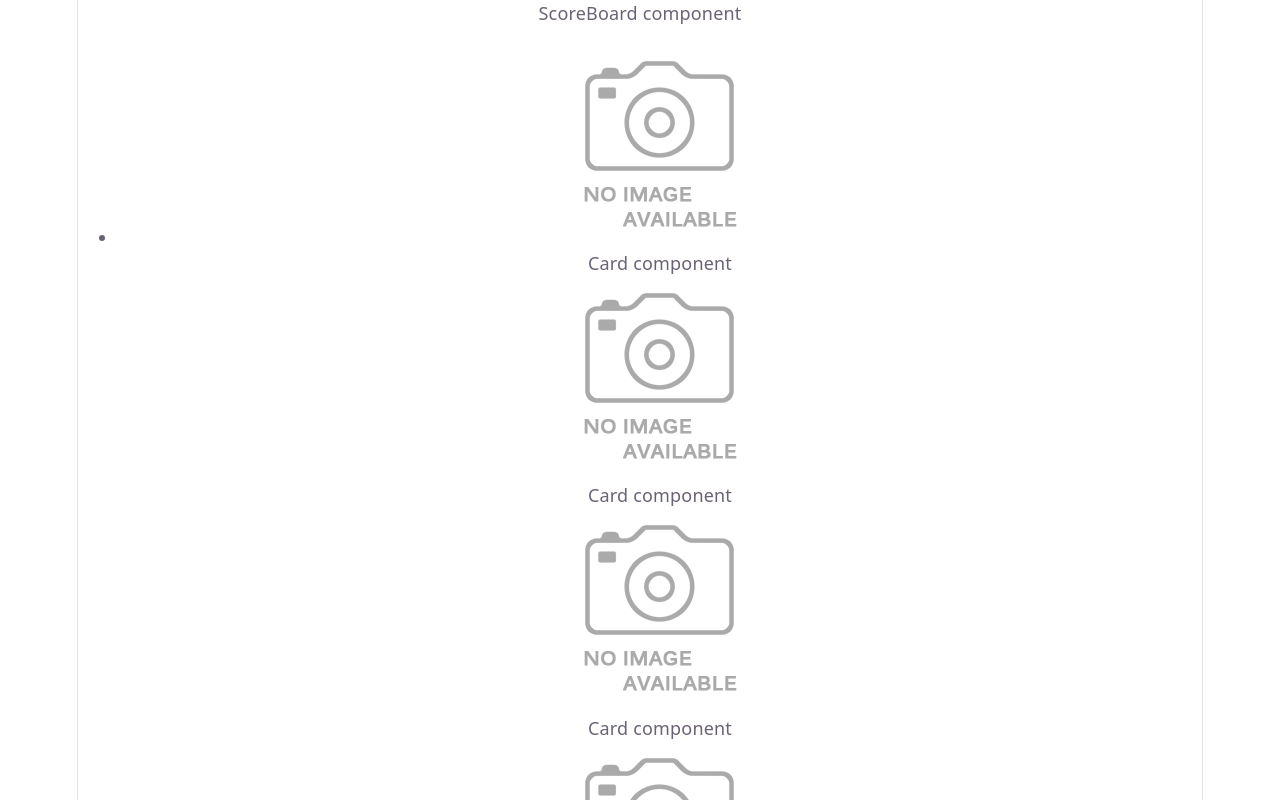
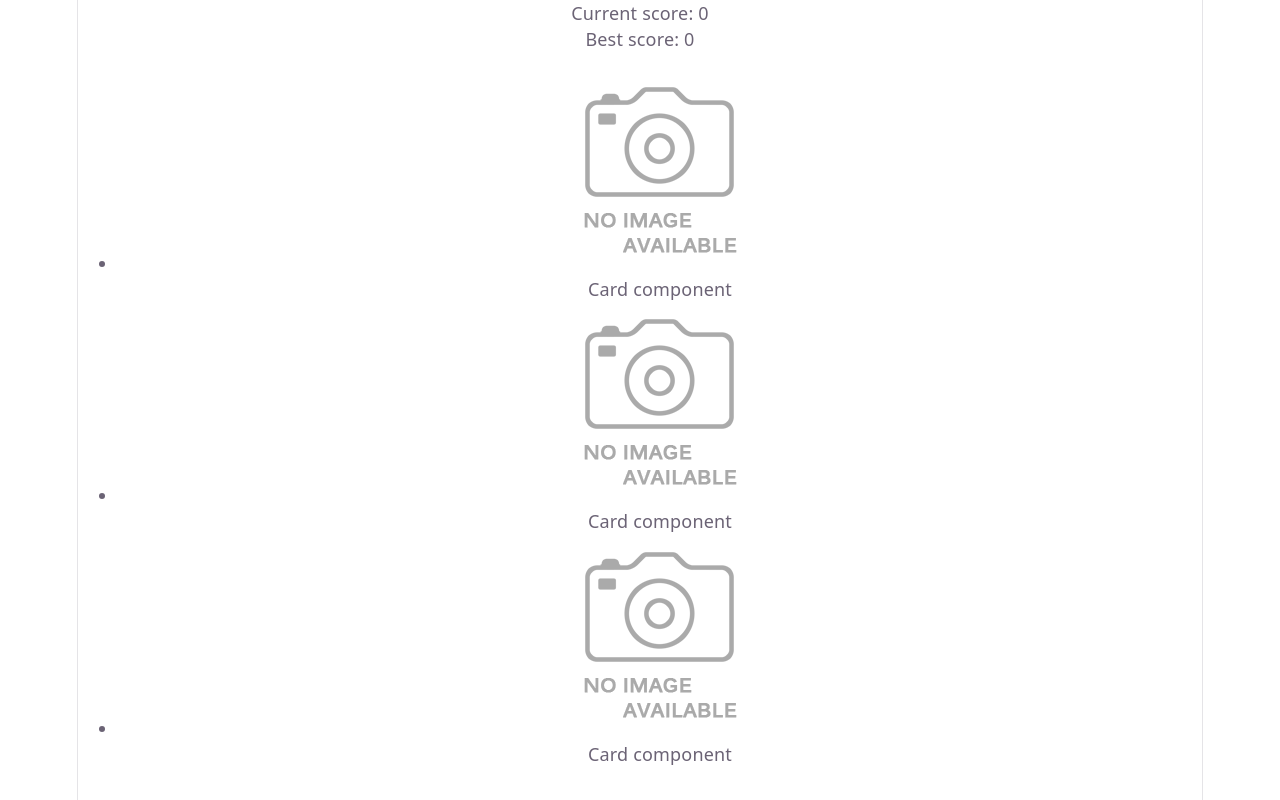
Before and after one commit to ignasc/odinProject-memoryGame, a React (Vite) app: page / in a window 1280 px wide. Shown: the top 800 px of the page. Built offline with nearby package versions, Linux system fonts and the light colour scheme.

Commit message:
Add basic score counter.

```diff
--- a/src/App.jsx
+++ b/src/App.jsx
@@ -1,4 +1,4 @@
-import { useState } from 'react';
+import { useState, useEffect } from 'react';
 import reactLogo from './assets/react.svg';
 import viteLogo from './assets/vite.svg';
 import heroImg from './assets/hero.png';
@@ -7,12 +7,32 @@ import ScoreBoard from './components/ScoreBoard.jsx';
 import CardBoard from './components/CardBoard.jsx';
 
 function App() {
-  const [count, setCount] = useState(0);
+  const [currentScore, setCurrentScore] = useState(0);
+  const [bestScore, setBestScore] = useState(0);
+
+  function incrementScore(setValue) {
+    if (setValue === 0) {
+      setCurrentScore(0);
+    } else {
+      console.log(`Adding one point to ${currentScore}`);
+      setCurrentScore(currentScore + 1);
+    }
+  }
+  useEffect(() => {
+    if (currentScore > bestScore) {
+      console.log(`New best score!`);
+      setBestScore(currentScore);
+    }
+  }, [currentScore]);
+
+  function resetScore() {
+    setCurrentScore(0);
+  }
 
   return (
     <>
-      <ScoreBoard />
-      <CardBoard />
+      <ScoreBoard currentScore={currentScore} bestScore={bestScore} />
+      <CardBoard incrementScore={incrementScore} setBestScore={setBestScore} />
     </>
   );
 }
--- a/src/components/Card.jsx
+++ b/src/components/Card.jsx
@@ -1,9 +1,24 @@
 import img_noImage from '../assets/no-image-icon-23494.png';
-function Card({ imgSrc = null }) {
+import { useState } from 'react';
+
+function Card({ incrementScore, imgSrc = null }) {
+  const [hasBeenClicked, setHasBeenClicked] = useState(false);
+
+  function handleClick() {
+    console.log(`Current state is ${hasBeenClicked}`);
+    if (!hasBeenClicked) {
+      incrementScore();
+      setHasBeenClicked(true);
+    } else {
+      incrementScore(0);
+      setHasBeenClicked(false);
+    }
+  }
+
   return (
-    <div>
+    <div className="card" onClick={handleClick}>
       <img src={imgSrc ? imgSrc : img_noImage} alt="no image found" />
-      <p>Card component</p>
+      <p>Card component {hasBeenClicked && `clicked`}</p>
     </div>
   );
 }
--- a/src/components/CardBoard.jsx
+++ b/src/components/CardBoard.jsx
@@ -1,14 +1,19 @@
 import Card from './Card.jsx';
 
-function CardBoard() {
+function CardBoard({ incrementScore, setBestScore, resetScore }) {
+  const arrayOfCards = [];
+
+  for (let index = 0; index < 3; index++) {
+    arrayOfCards.push(
+      <Card incrementScore={incrementScore} resetScore={resetScore} />
+    );
+  }
+
   return (
-    <ul>
-      <li>
-        <Card />
-        <Card />
-        <Card />
-        <Card />
-      </li>
+    <ul className="cardContainer">
+      {arrayOfCards.map((element, index) => {
+        return <li key={index}>{element}</li>;
+      })}
     </ul>
   );
 }
--- a/src/components/ScoreBoard.jsx
+++ b/src/components/ScoreBoard.jsx
@@ -1,5 +1,12 @@
-function ScoreBoard() {
-  return <div>ScoreBoard component</div>;
+function ScoreBoard({ currentScore, bestScore }) {
+  // const currentScore = 0;
+  // const bestScore = 99;
+  return (
+    <div>
+      <p>Current score: {currentScore}</p>
+      <p>Best score: {bestScore}</p>
+    </div>
+  );
 }
 
 export default ScoreBoard;
```
